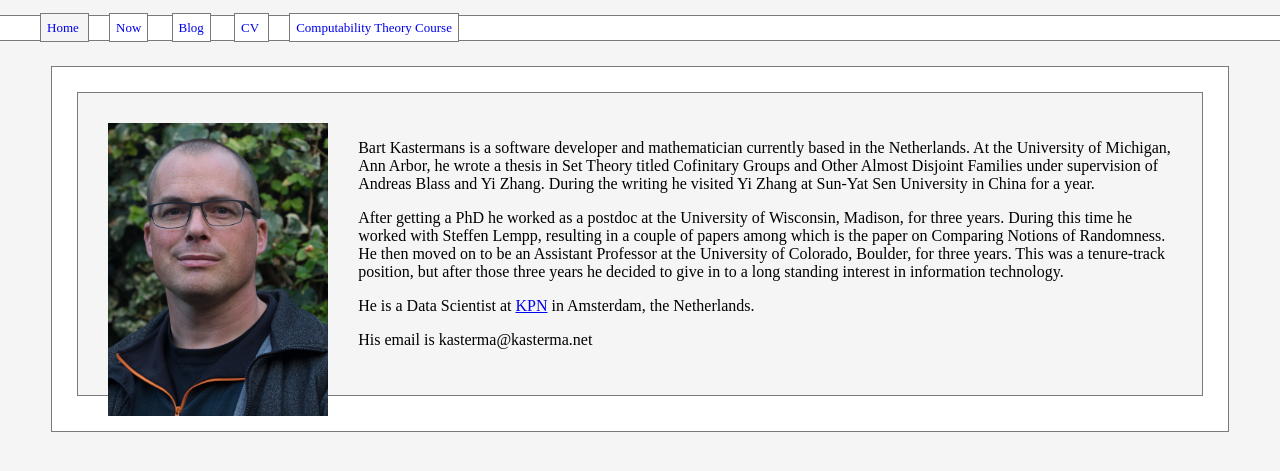
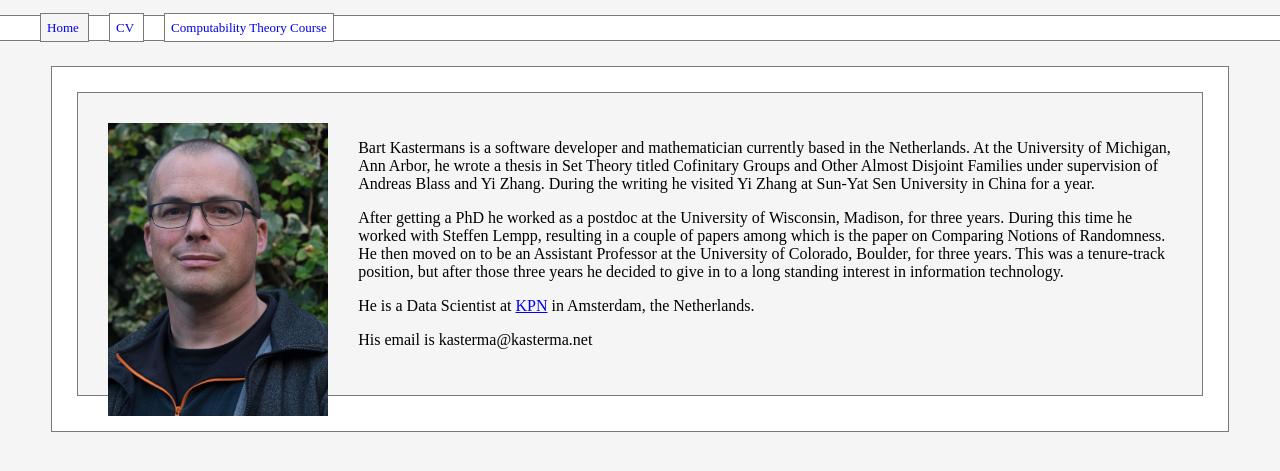
Before and after one commit to kasterma/kasterma.github.io, a Jekyll site: the page built from index.html, in a window 1280 px wide. Shown: the top 471 px of the page. Built offline with Jekyll 4.4.1, drawn with Linux system fonts in a browser that asks for light colours.

Commit message:
remove now/blog from menu

```diff
--- a/_includes/menu.html
+++ b/_includes/menu.html
@@ -24,24 +24,6 @@ function hidetip ($id) {
      onmouseout="hidetip ('indextip');">Home </a>
 
   <span class="place">
-    <span class="tooltip" id="nowtip">current interests and focus</span>
-  </span>
-  <a class={% if active == 'now' %} "navitem_active"
-          {% else %} "navitem" {% endif %}
-    href="/now.html"
-    onmouseover="showtip ('nowtip');"
-    onmouseout="hidetip ('nowtip');">Now</a>
-
-  <span class="place">
-    <span class="tooltip" id="blogtip">my blag: an additional opportunity to be hopelessly wrong.</span>
-  </span>
-  <a class={% if active == 'blog' %} "navitem_active"
-            {% else %} "navitem" {% endif %}
-      href="/blog.html"
-      onmouseover="showtip ('blogtip');"
-      onmouseout="hidetip ('blogtip');">Blog</a>
-
-  <span class="place">
     <span class="tooltip" id="cvtip">Curriculum Vitae </span>
   </span>
   <a class={% if active == 'cv' %} "navitem_active"
```
